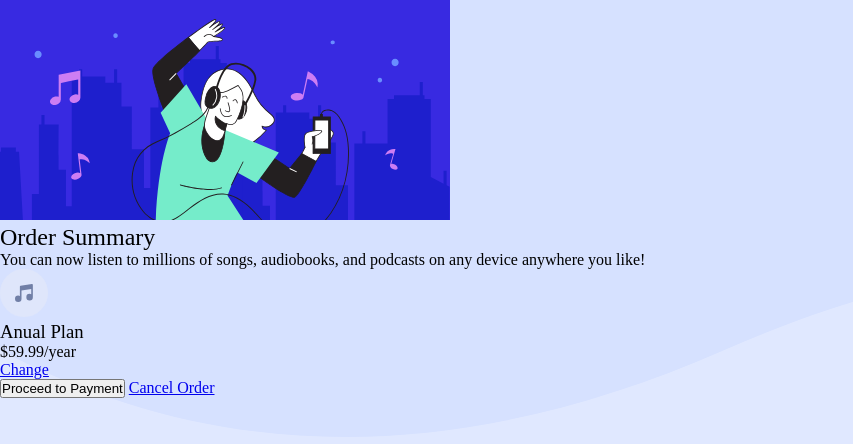
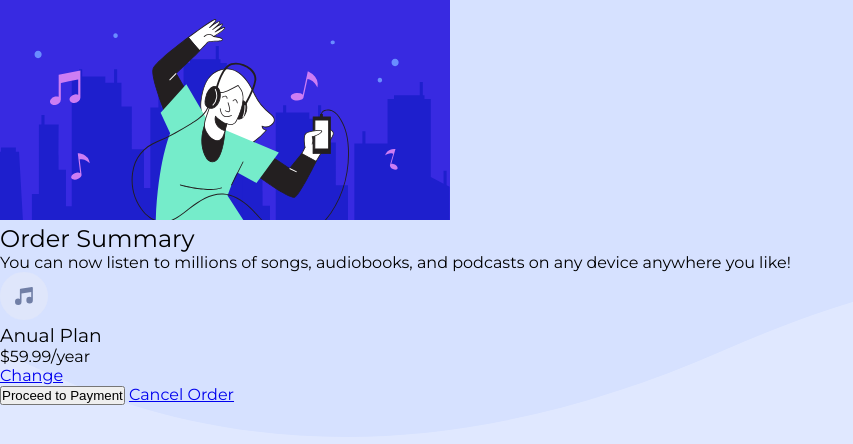
Before and after one commit to gabrielmds222/FrontEndMentor-Newbies, a plain HTML site: page order-summary-component-main/code/index.html in a window 1280 px wide. Shown: the whole page, without its empty margins (0-853 px from the left). Drawn offline with Linux system fonts and the light colour scheme.

Commit message:
google fonts

```diff
--- a/order-summary-component-main/code/index.html
+++ b/order-summary-component-main/code/index.html
@@ -5,6 +5,10 @@
     <meta http-equiv="X-UA-Compatible" content="IE=edge">
     <meta name="viewport" content="width=device-width, initial-scale=1.0">
     <link rel="stylesheet" href="styles.css">
+    <link
+      href="https://fonts.googleapis.com/css2?family=Montserrat&family=Open+Sans:wght@500&display=swap"
+      rel="stylesheet"
+    />
     <link rel="shortcut icon" href="../images/favicon-32x32.png" type="image/x-icon">
     <title>order-summary-component-main</title>
 </head>
--- a/order-summary-component-main/code/styles.css
+++ b/order-summary-component-main/code/styles.css
@@ -10,3 +10,7 @@ html {
   background-color: #e0e8ff;
   min-height: 100%;
 }
+
+body {
+  font-family: "Montserrat", sans-serif;
+}
```
